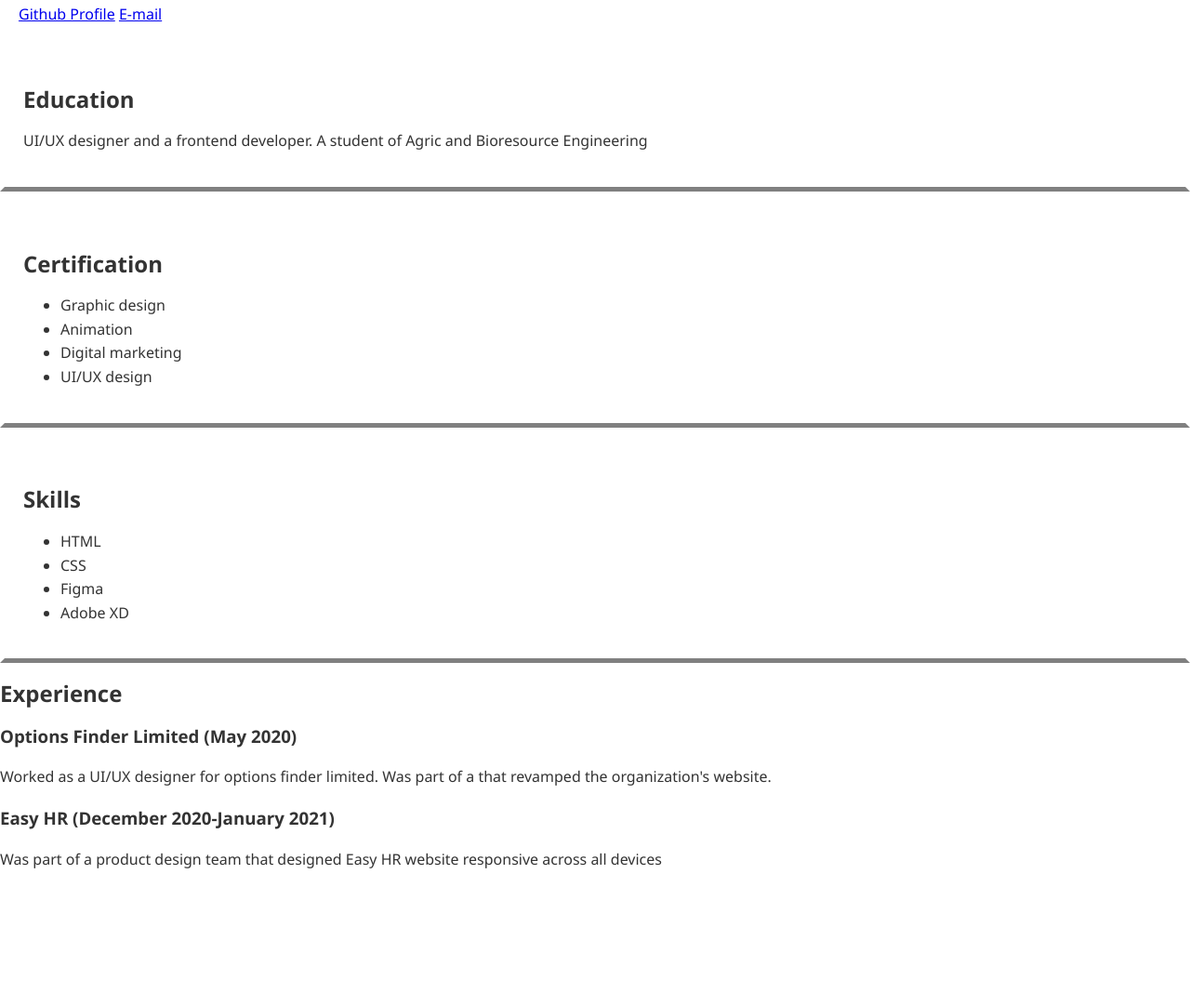
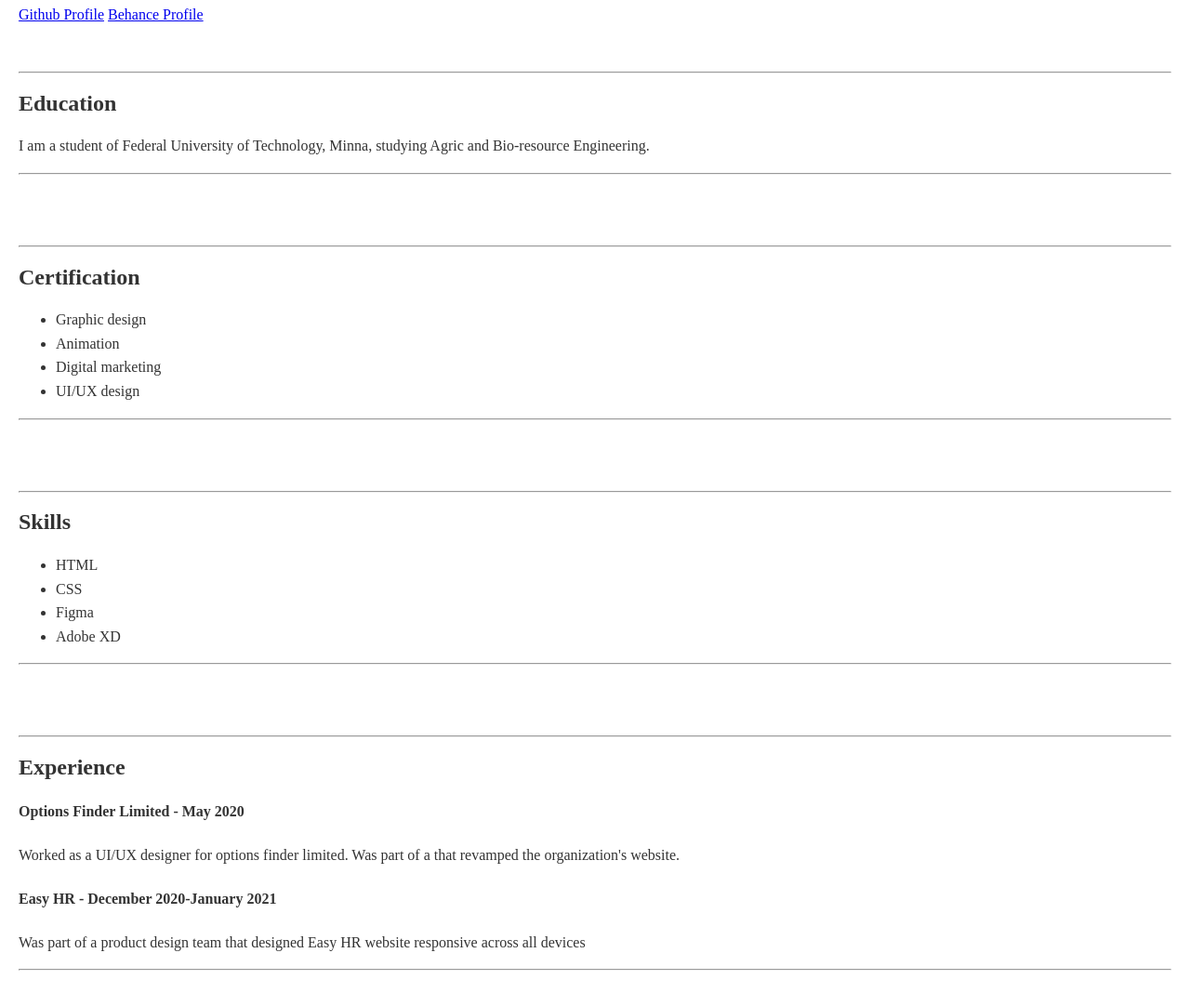
Before and after one commit to Noxilla/My-CV, a plain HTML site: page index.html in a window 1280 px wide. Shown: the part 140-1222 px from the top of the page at 93% size. Before the commit the page ends 1093 px from the top, so only its background shows below. Drawn offline with Linux system fonts and the light colour scheme; files whose address does not match are found by name.

Commit message:
Add files via upload

```diff
--- a/css/style.css
+++ b/css/style.css
@@ -1,7 +1,7 @@
 body {
 	background-color:#fff;
 	color:#333;
-	font-family:segoe ui;
+	font-family:intel;
 	font-size:16px;
 	font-weight:normal;
 	text-align:justify;
@@ -9,7 +9,7 @@ body {
 	margin:0px;
 }
 	h1{
-		font-family:segoe ui;
+		font-family:intel;
 		margin:20px;
 	}
 
@@ -25,10 +25,10 @@ body {
 .box-1{
 	background-color:#fff;
 	color:#333;
-	border-right:5px white solid;
+	/*border-right:5px white solid;
 	border-left:5px white solid;
 	border-top:5px white solid;
-	border-bottom:5px grey solid;
+	border-bottom:5px grey solid;*/
 	padding:20px;
 	margin-top:20px;
 	margin:20px 0;
@@ -38,10 +38,10 @@ body {
 .box-2{
 	background-color:#fff;
 	color:#333;
-	border-right:5px white solid;
+	/*border-right:5px white solid;
 	border-left:5px white solid;
 	border-top:5px white solid;
-	border-bottom:5px grey solid;
+	border-bottom:5px grey solid;*/
 	padding:20px;
 	margin-top:20px;
 	margin:20px 0;
@@ -51,10 +51,10 @@ body {
 .box-3{
 	background-color:#fff;
 	color:#333;
-	border-right:5px white solid;
+	/*border-right:5px white solid;
 	border-left:5px white solid;
 	border-top:5px white solid;
-	border-bottom:5px grey solid;
+	border-bottom:5px grey solid;*/
 	padding:20px;
 	margin-top:20px;
 	margin:20px 0;
@@ -63,15 +63,13 @@ body {
 
 
 
-}
-
 .box-4{
 	background-color:#fff;
 	color:#333;
-	border-right:5px white solid;
+	/*border-right:5px white solid;
 	border-left:5px white solid;
 	border-top:5px white solid;
-	border-bottom:5px grey solid;
+	border-bottom:5px grey solid;*/
 	padding:20px;
 	margin-top:20px;
 	margin:20px 0;
--- a/index.html
+++ b/index.html
@@ -16,16 +16,19 @@ Godson Akinbayo
 <script src= "name.js"></script>
 <h1>Godson Akinbayo</h1>
 <div class="link">
-<a href="https://github.com/Noxilla">Github Profile</a>
-<a href="mailto:phyllipson@gmail.com">E-mail</a>
+<a href="https://www.github.com/Noxilla">Github Profile</a>
+<a href="https://www.behance.net/godsonphilip">Behance Profile </a>
 </div>
-<div class = "box-1">
-<h2>Education</h2>
+	<div class = "box-1">
+	<hr>
+	<h2>Education</h2>
 	<p>
-	UI/UX designer and a frontend developer. A student of Agric and Bioresource Engineering
+	I am a student of Federal University of Technology, Minna, studying Agric and Bio-resource Engineering.
 	</p>
+	<hr>
 	</div>
 	<div class = "box-2">
+	<hr>
 	<h2>Certification</h2>
 	<p>
 	<ul>
@@ -35,8 +38,10 @@ Godson Akinbayo
 	<li>UI/UX design</li>
 	</ul>
 	</p>
+	<hr>
 	</div>
 	<div class = "box-3">
+	<hr>
 	<h2>Skills</h2>
 	<p>
 	<ul>
@@ -46,17 +51,20 @@ Godson Akinbayo
 	<li>Adobe XD</li>
 	</ul>
 	</p>
+	<hr>
 	</div>
 
-<div class = "box-4">
+	<div class = "box-4">
+	<hr>
 	<h2>Experience</h2>
 
-	<h3>Options Finder Limited (May 2020)</h3>
+	<h4>Options Finder Limited - May 2020</h4>
 	<p>
 	Worked as a UI/UX designer for options finder limited. Was part of a that revamped the organization's website.
 	</p>
-	<h3>Easy HR (December 2020-January 2021)</h3>
+	<h4>Easy HR - December 2020-January 2021</h4>
 	<p>Was part of a product design team that designed Easy HR website responsive across all devices</p>
+	<hr>
 	</div>
 </body>
 </html>
```
